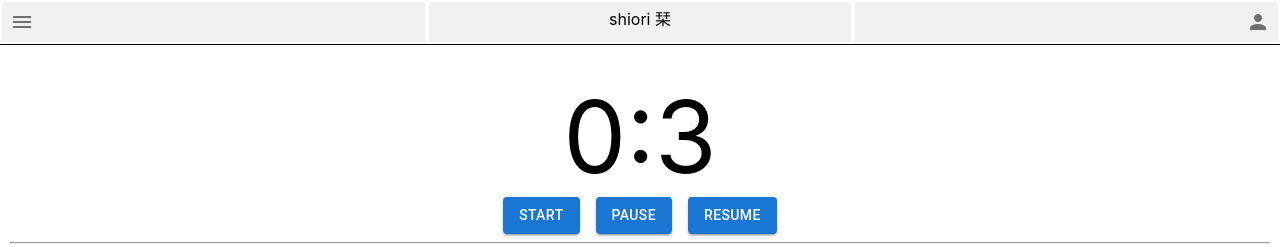
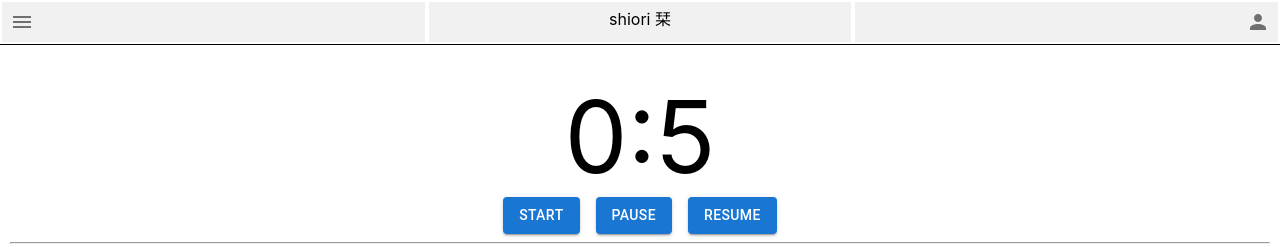
Before and after one commit to ken2020n/shiori-frontend-mvp, a React (Create React App) app: page / in a window 1280 px wide. Shown: the top 247 px of the page. Built offline with nearby package versions, Linux system fonts and the light colour scheme.

Commit message:
fix: timer time

```diff
--- a/src/App.js
+++ b/src/App.js
@@ -10,7 +10,7 @@ import {
 
 function App() {
     // const DEFAULT_TIME = 25 * 60;
-    const DEFAULT_TIME = 3;
+    const DEFAULT_TIME = 5;
 
     const [user, setUser] = useState();
     const [goals, setGoals] = useState();
--- a/src/components/Header.jsx
+++ b/src/components/Header.jsx
@@ -12,7 +12,7 @@ import {
 
 require('./Header.css');
 
-export default function Header({user, setUser}) {
+export default function Header({user, setUser, setTimerTime}) {
 
     // TextField
     const [email, setEmail] = useState("");
@@ -22,10 +22,9 @@ export default function Header({user, setUser}) {
     const [open2, setOpen] = React.useState(false);
 
     // Login Menu Display
-
-
     const handleMenuClick = () => {
         console.log("menu click");
+        setTimerTime(5);
     };
 
     const handleLogin = () => {
--- a/src/components/Timer.jsx
+++ b/src/components/Timer.jsx
@@ -13,7 +13,7 @@ export default function Timer({
                                   time,
                                   selectedGoalId,
                                   goals,
-                                  selectedGoalTitle
+                                  selectedGoalTitle,
                               }) {
 
     const [open, setOpen] = React.useState(false);
```
